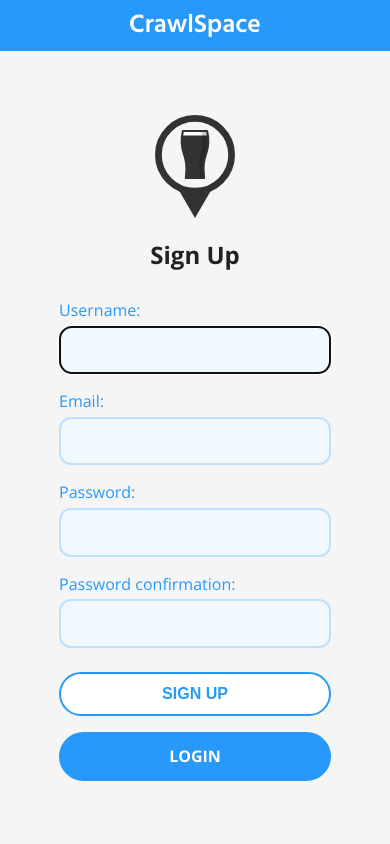
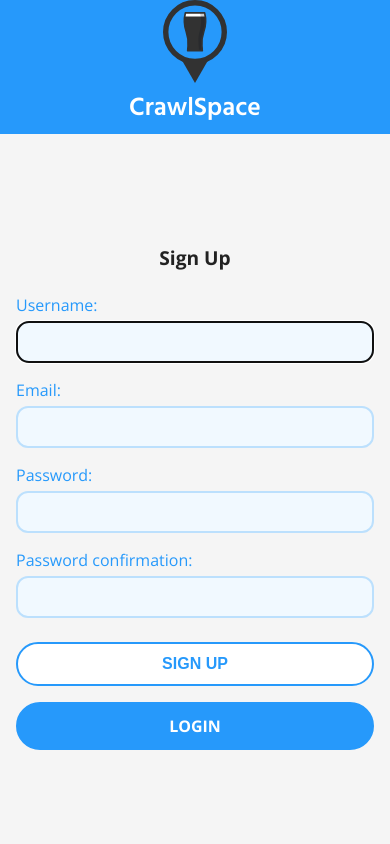
Before and after one commit to Crawlspace-Team/CrawlSpace, a Django app: page /signup/ in a window 390 px wide. Run offline with Django 3.2, Linux system fonts and the light colour scheme.

Commit message:
Add styles for login and signup pages on mobile devices
Added the css styles for the login and signup pages for mobile and tablet devices according the design documents.

```diff
--- a/Crawlspace-app/crawlspace/templates/base.html
+++ b/Crawlspace-app/crawlspace/templates/base.html
@@ -3,22 +3,13 @@
 <html lang="en">
   <head>
     <meta charset="utf-8">
+    <meta name="viewport" content="width=device-width, initial-scale=1">
     <title>{% block title %}CrawlSpace{% endblock %}</title>
     <link href="https://fonts.googleapis.com/css?family=Hind:600,700|Open+Sans:400,600,700,800" rel="stylesheet">
     <link rel="stylesheet" href="{% static 'css/main.css' %}" type="text/css" />
   </head>
   <body>
-    <header>
-      <h1>CrawlSpace</h1>
-      {% if user.is_authenticated %}
-        <a class="nav_button" href="{% url 'logout' %}">logout</a>
-      {% endif %}
-    </header>
-    <main>
-      <section id="content">
-        {% block content %}
-        {% endblock %}
-      </section>
-    </main>
+    {% block content %}
+    {% endblock %}
   </body>
 </html>
--- a/Crawlspace-app/crawlspace/templates/signup.html
+++ b/Crawlspace-app/crawlspace/templates/signup.html
@@ -2,6 +2,15 @@
 {% load static %}
 
 {% block content %}
+    <header>
+      <img class="logo--mobile" src="{% static 'images/CrawlSpace_Logo.svg' %}" alt="CrawlSpace Logo">
+      <h1>CrawlSpace</h1>
+      {% if user.is_authenticated %}
+        <a class="nav_button" href="{% url 'logout' %}">logout</a>
+      {% endif %}
+    </header>
+    <main>
+      <section id="content">
           <section class="container--form">
               <img class="logo" src="{% static 'images/CrawlSpace_Logo.svg' %}" alt="CrawlSpace Logo">
               <h2>Sign Up</h2>
@@ -20,4 +29,6 @@
               <a class="button--large button--accent" href="{% url 'login' %}">Login</a>
             </form>
           </section>
+      </section>
+    </main>
 {% endblock %}
--- a/Crawlspace-app/static/css/main.css
+++ b/Crawlspace-app/static/css/main.css
@@ -103,12 +103,30 @@ main {
 .logo {
   width: 5em; }
 
-@media screen and (max-width: 15em) {
+.logo--mobile {
+  display: none;
+  width: 4em;
+  align-self: center; }
+
+@media screen and (max-width: 25em) {
+  html body header {
+    flex-direction: column; }
+    html body header .logo--mobile {
+      display: flex; }
   html body main #content {
     width: 100vw; }
+    html body main #content .container--form {
+      width: 100%; }
+    html body main #content h2 {
+      font-size: 1.2em; }
+    html body main #content .logo {
+      width: 4.25em;
+      display: none; }
     html body main #content .form--login {
       width: 100%; }
     html body main #content .form--vertical {
-      width: 100%; } }
+      width: 100%; }
+      html body main #content .form--vertical input {
+        padding: 0.5em 0; } }
 
 /*# sourceMappingURL=main.css.map */
--- a/Crawlspace-app/static/css/main.scss
+++ b/Crawlspace-app/static/css/main.scss
@@ -10,6 +10,8 @@ $button-size: 1em;
 
 $input-padding: 0.7em 0;
 $form-width: 17em;
+
+$logo-size: 5em;
 
 html {
     margin: 0;
@@ -132,19 +134,44 @@ main {
 }
 
 .logo {
-    width: 5em;
+    width: $logo-size;
 }
 
-@media screen and (max-width: 15em) {
+.logo--mobile {
+    display: none;
+    width: 4em;
+    align-self: center;
+}
+
+@media screen and (max-width: 25em) {
   html body {
+    header {
+        flex-direction: column;
+        .logo--mobile {
+            display: flex;
+        }
+    }
     main {
       #content {
         width: 100vw;
+        .container--form {
+            width: 100%;
+        }
+        h2 {
+            font-size: $h1-size*0.75;
+        }
+        .logo {
+            width: $logo-size*0.85;
+            display: none;
+        }
         .form--login  {
             width: 100%;
         }
         .form--vertical {
             width: 100%;
+            input {
+                padding: 0.5em 0;
+            }
         }
       }
     }
```
Also changed, not shown: Crawlspace-app/crawlspace/templates/home.html (+12 -2 lines), Crawlspace-app/crawlspace/templates/login.html (+11 -0 lines), Crawlspace-app/db.sqlite3, 1 other file. Lines whose indentation alone changed are shown as unchanged.
